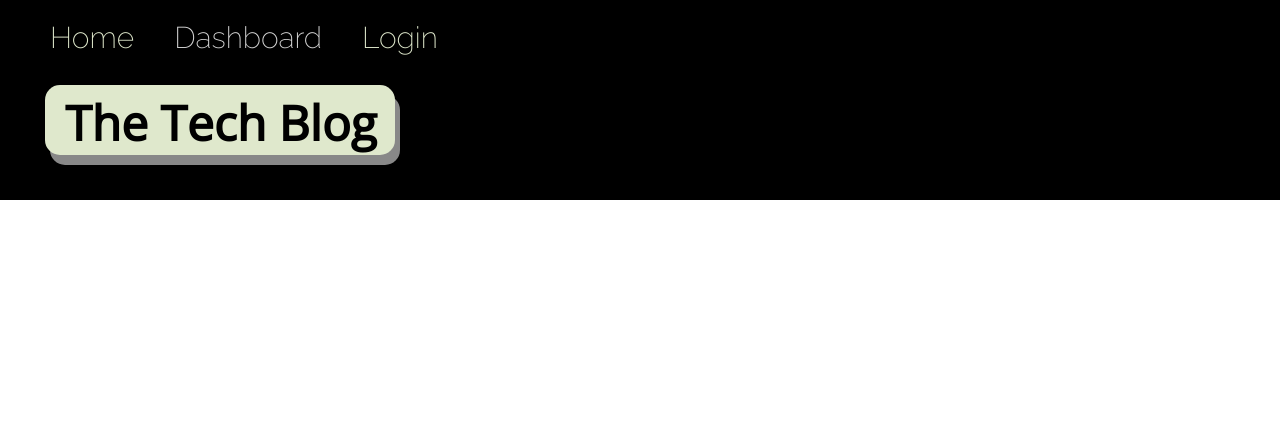
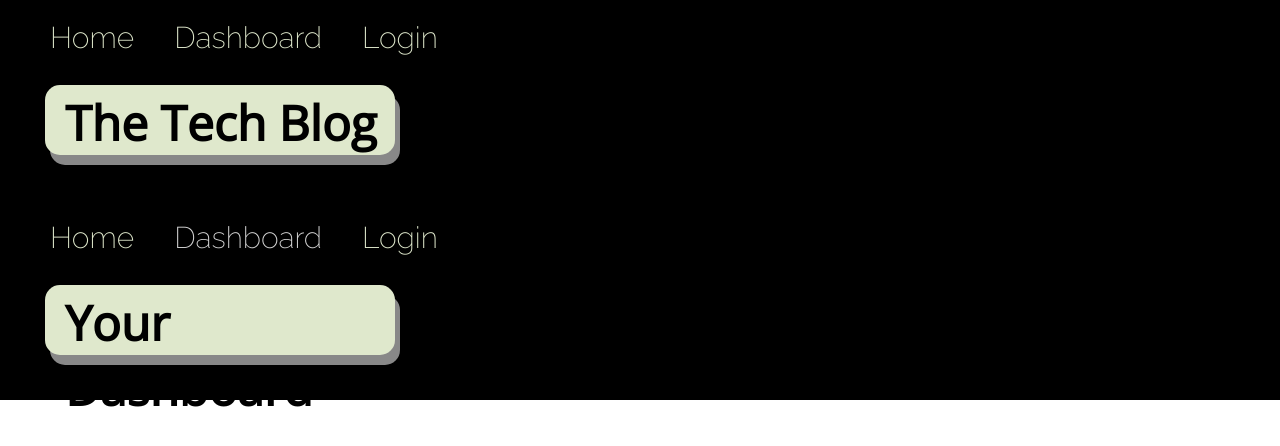
Before and after one commit to sasimapatterson/tech-blog, a Node server app: template views/dashboard.handlebars in a window 1280 px wide. Shown: the top 446 px of the page. Run offline with Node 20, Linux system fonts and the light colour scheme; a user stored in the database is signed in; tables that the repository leaves empty hold one stand-in row (values such as "Sample post"); the template is opened without the code that fills it: most values are stand-ins (such as "Sample title", 1, 10 or a date in 2020); some libraries are stand-ins or nearby versions.

Commit message:
login got 'Bad Request', signup got 'Not Found' and Dashboard got Cannot GET/dashboard.

```diff
--- a/views/dashboard.handlebars
+++ b/views/dashboard.handlebars
@@ -0,0 +1,14 @@
+<div class="nav-wrap">
+    <nav>
+      <ul>
+        <li><a href="/">Home</a> </li>
+        <li>Dashboard</li>
+        {{#if loggedIn}}
+        <li><button id="logout" class="hide-btn">Logout</button></li>
+        {{else}}
+        <li><a href="/login">Login</a></li>
+        {{/if}}
+      </ul>
+      <h1>Your Dashboard</h1>
+    </nav>
+  </div>
--- a/views/layouts/main.handlebars
+++ b/views/layouts/main.handlebars
@@ -18,9 +18,7 @@
     <nav>
       <ul>
         <li><a href="/">Home</a> </li>
-        <li>
-          Dashboard
-        </li>
+        <li><a href="/dashboard">Dashboard</a></li>
         {{#if loggedIn}}
         <li><button id="logout" class="hide-btn">Logout</button></li>
         {{else}}
```
